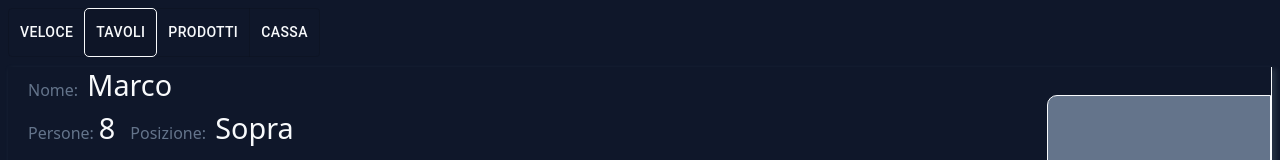
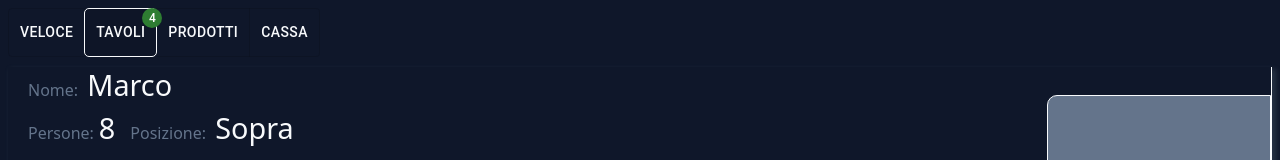
Before and after one commit to demasidavide/snaporder, a React (Vite) app in the folder frontend/snaporder/: page /home in a window 1280 px wide. Shown: the top 160 px of the page. Built offline with nearby package versions, Linux system fonts and the light colour scheme; some icons are missing.

Commit message:
definizione pagina order con dettagli ordinazione

```diff
--- a/frontend/snaporder/src/components/navbar/Navbar.css
+++ b/frontend/snaporder/src/components/navbar/Navbar.css
@@ -8,3 +8,8 @@
   border-radius: 5px !important;
   border: solid 1px var(--neutral) !important;
 }
+.MuiBadge-badge{
+    right: 5px !important;
+    top: 10px !important;
+    padding: '0 4px';
+}
--- a/frontend/snaporder/src/components/navbar/Navbar.jsx
+++ b/frontend/snaporder/src/components/navbar/Navbar.jsx
@@ -1,6 +1,10 @@
 import "./Navbar.css";
 import ToggleButton from "@mui/material/ToggleButton";
 import ToggleButtonGroup from "@mui/material/ToggleButtonGroup";
+import Badge from '@mui/material/Badge';
+import Stack from '@mui/material/Stack';
+import { styled } from '@mui/material/styles';
+
 
 function Navbar({ selectArea, setSelectArea }) {
   return (
@@ -22,6 +26,7 @@ function Navbar({ selectArea, setSelectArea }) {
         >
           Veloce
         </ToggleButton>
+        <Badge badgeContent={4} color="success">
         <ToggleButton
           className={
             selectArea === "Tavoli" ? "selected" : "navbar-toggle-button"
@@ -30,6 +35,7 @@ function Navbar({ selectArea, setSelectArea }) {
         >
           Tavoli
         </ToggleButton>
+        </Badge>
         <ToggleButton
           className={
             selectArea === "Prodotti" ? "selected" : "navbar-toggle-button"
```
